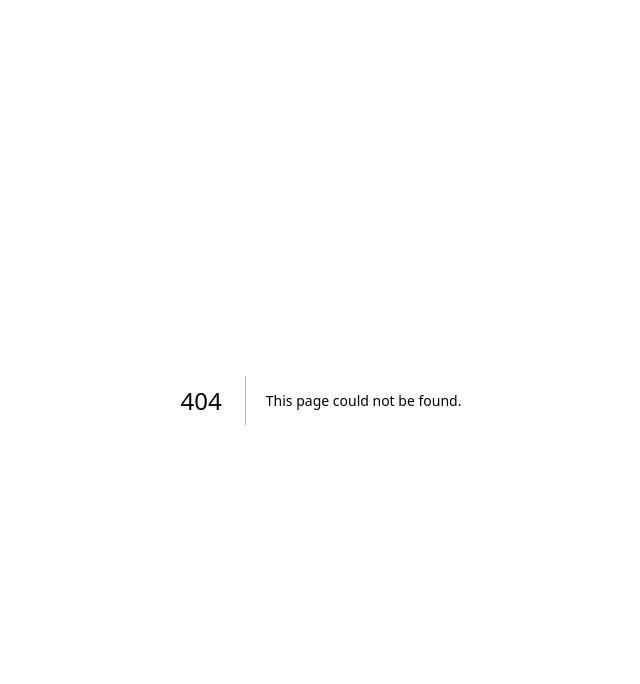
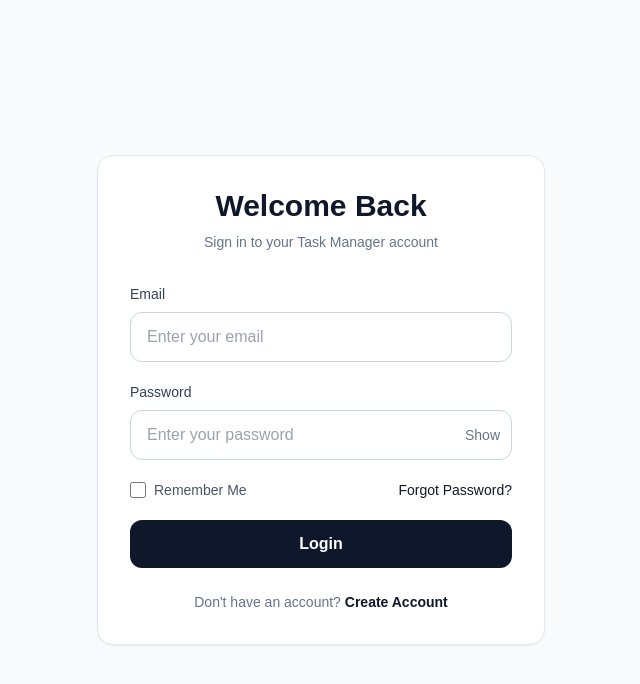
Before and after one commit to appdeveloper3882423-gif/task-manager, a Next.js app: page /login in a window 1280 px wide. Before the commit this address had no page. Shown: the top 684 px of the page, without its empty margins (319-959 px from the left). Built offline with nearby package versions, Linux system fonts and the light colour scheme.

Commit message:
Create page.tsx

```diff
--- /dev/null
+++ b/app/login/page.tsx
@@ -0,0 +1,89 @@
+"use client";
+
+import { useState } from "react";
+import Link from "next/link";
+
+export default function LoginPage() {
+  const [showPassword, setShowPassword] = useState(false);
+
+  return (
+    <main className="flex min-h-screen items-center justify-center bg-slate-50 px-4 py-10">
+      <div className="w-full max-w-md rounded-2xl border border-slate-200 bg-white p-8 shadow-sm">
+        <div className="mb-8 text-center">
+          <h1 className="text-3xl font-bold text-slate-900">
+            Welcome Back
+          </h1>
+          <p className="mt-2 text-sm text-slate-500">
+            Sign in to your Task Manager account
+          </p>
+        </div>
+
+        <form className="space-y-5">
+          <div>
+            <label className="mb-2 block text-sm font-medium text-slate-700">
+              Email
+            </label>
+            <input
+              type="email"
+              placeholder="Enter your email"
+              className="w-full rounded-xl border border-slate-300 px-4 py-3 outline-none transition focus:border-slate-900 focus:ring-2 focus:ring-slate-200"
+            />
+          </div>
+
+          <div>
+            <label className="mb-2 block text-sm font-medium text-slate-700">
+              Password
+            </label>
+
+            <div className="relative">
+              <input
+                type={showPassword ? "text" : "password"}
+                placeholder="Enter your password"
+                className="w-full rounded-xl border border-slate-300 px-4 py-3 pr-20 outline-none transition focus:border-slate-900 focus:ring-2 focus:ring-slate-200"
+              />
+
+              <button
+                type="button"
+                onClick={() => setShowPassword(!showPassword)}
+                className="absolute right-3 top-1/2 -translate-y-1/2 text-sm font-medium text-slate-500 hover:text-slate-900"
+              >
+                {showPassword ? "Hide" : "Show"}
+              </button>
+            </div>
+          </div>
+
+          <div className="flex items-center justify-between text-sm">
+            <label className="flex items-center gap-2 text-slate-600">
+              <input type="checkbox" className="h-4 w-4" />
+              Remember Me
+            </label>
+
+            <Link
+              href="/forgot-password"
+              className="font-medium text-slate-900 hover:underline"
+            >
+              Forgot Password?
+            </Link>
+          </div>
+
+          <button
+            type="submit"
+            className="w-full rounded-xl bg-slate-900 px-4 py-3 font-semibold text-white transition hover:bg-slate-800"
+          >
+            Login
+          </button>
+        </form>
+
+        <p className="mt-6 text-center text-sm text-slate-500">
+          Don't have an account?{" "}
+          <Link
+            href="/register"
+            className="font-semibold text-slate-900 hover:underline"
+          >
+            Create Account
+          </Link>
+        </p>
+      </div>
+    </main>
+  );
+}
```
